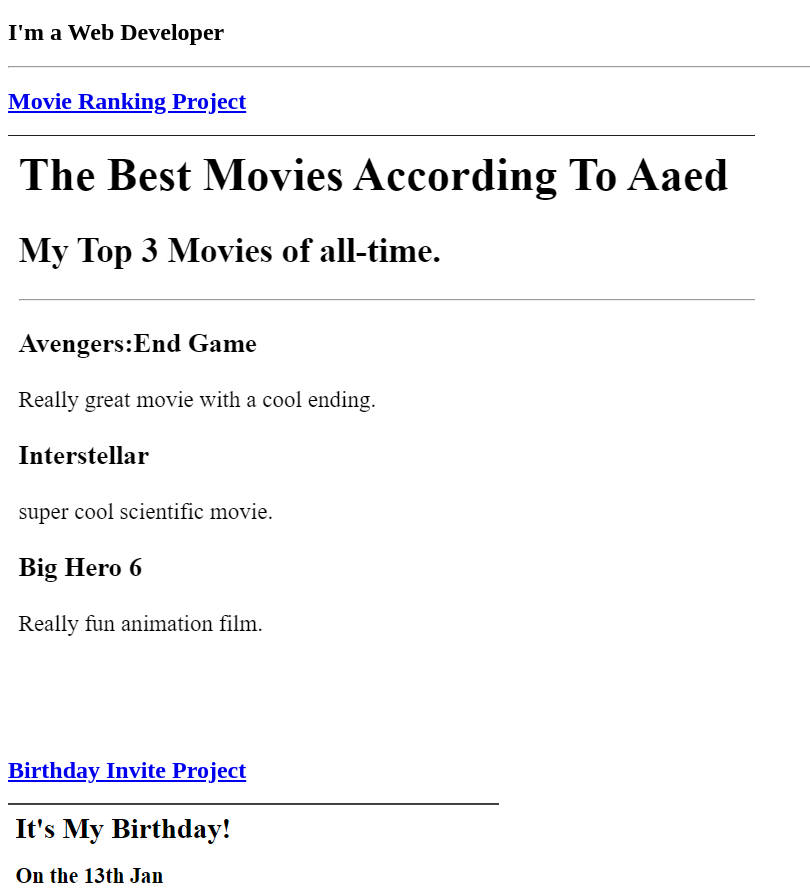
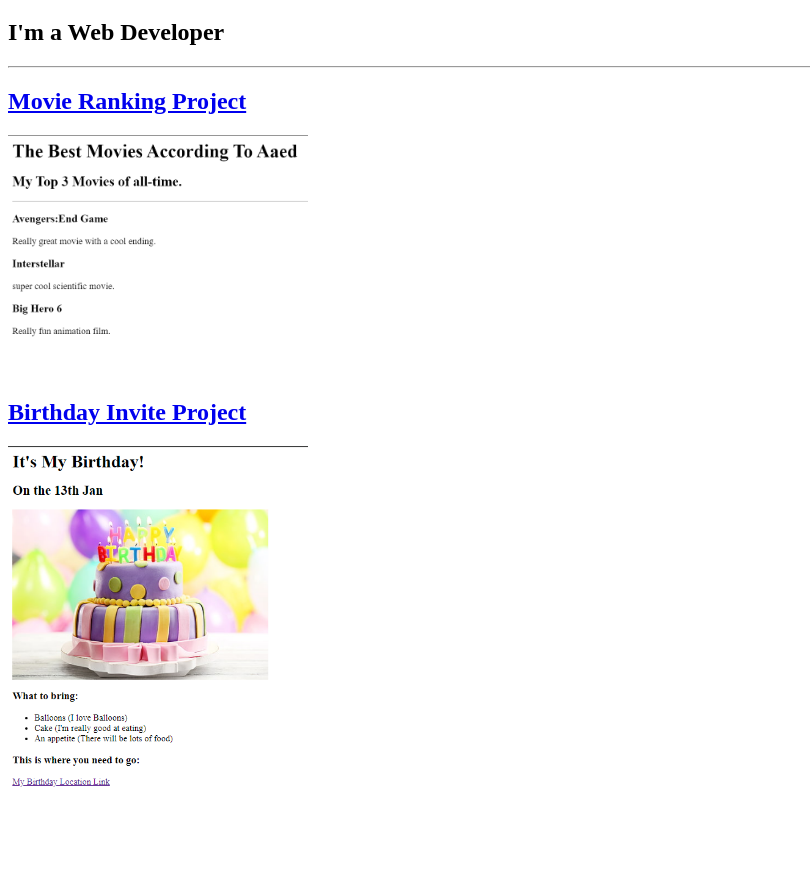
Before and after one commit to AedAboAlhaj/html-portfolio, a plain HTML site: page index.html in a window 1280 px wide. Shown: the part 61-952 px from the top of the page, without its empty margins (0-810 px from the left). After the commit the page ends 868 px from the top, so only its background shows below. Drawn offline with Linux system fonts and the light colour scheme.

Commit message:
Update index.html

```diff
--- a/index.html
+++ b/index.html
@@ -12,14 +12,14 @@
     <hr />
 
     <a href="./public/movie-ranking.html"><h2>Movie Ranking Project</h2></a>
-    <img
+    <img width="300px"
       src="./assets/images/movie-ranking.png"
       alt="Image Of My Movie Ranking Website"
     />
     <br />
 
     <a href="./public/birthday-invite.html"><h2>Birthday Invite Project</h2></a>
-    <img
+    <img width="300px"
       src="./assets/images/birthday-invite.png"
       alt="Image Of My Birthday Invite Project"
     />
```
